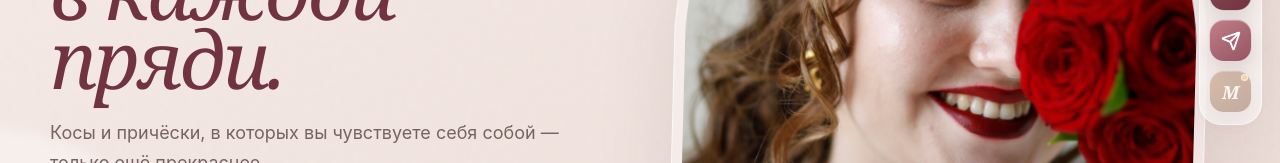
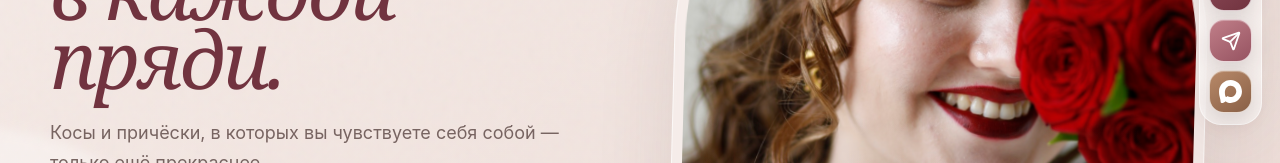
Before and after one commit to mohsinkhan994/masha-braids, a React (Vite) app: page / in a window 1280 px wide. Shown: the part 392-555 px from the top of the page. Built offline with nearby package versions, Linux system fonts and the light colour scheme; no server answers.

Commit message:
updated contact links and logo

```diff
--- a/src/components/MessengerDock.jsx
+++ b/src/components/MessengerDock.jsx
@@ -1,5 +1,18 @@
 import { MessageCircle, Send } from 'lucide-react'
 import { contactLinks } from '../data/contactLinks.js'
+
+function MaxIcon() {
+  return (
+    <svg className="max-mark" viewBox="0 0 100 100" aria-hidden="true">
+      <path
+        fill="currentColor"
+        fillRule="evenodd"
+        clipRule="evenodd"
+        d="M50.76.26C78.29.26 99.89 22.6 99.89 50.15S77.61 99.49 51.02 99.49c-9.43 0-14.01-1.33-21.37-6.54a1.22 1.22 0 0 0-1.63.19c-5.66 6.04-20.17 10.29-20.83 2.04 0-14.39-7.19-23.73-7.19-45.3C0 21.55 23.22.26 50.76.26Zm.77 24.55C38.46 24.13 28.26 33.2 26.01 47.38c-1.86 11.75 1.44 26.07 4.27 26.8 1.2.3 4.08-1.91 6.18-3.88.39-.38.99-.44 1.45-.15 3.27 2 6.97 3.5 11.05 3.71 13.41.7 25.3-9.8 26-23.21.7-13.42-10.02-25.15-23.43-25.84Z"
+      />
+    </svg>
+  )
+}
 
 const messengers = [
   {
@@ -18,7 +31,7 @@ const messengers = [
     name: 'MAX',
     href: contactLinks.max,
     className: 'messenger-max',
-    icon: <span className="max-mark">M</span>,
+    icon: <MaxIcon />,
   },
 ]
 
@@ -38,7 +51,7 @@ export function MessengerDock() {
             key={messenger.name}
           >
             {messenger.icon}
-            <span className="messenger-tooltip">{messenger.name}</span>
+            <span className="messenger-tooltip" role="tooltip">{messenger.name}</span>
           </a>
         ) : (
           <span
@@ -49,7 +62,7 @@ export function MessengerDock() {
           >
             {messenger.icon}
             <span className="pending-dot" />
-            <span className="messenger-tooltip">MAX · скоро</span>
+            <span className="messenger-tooltip" role="tooltip">MAX · скоро</span>
           </span>
         ))}
       </div>
--- a/src/data/contactLinks.js
+++ b/src/data/contactLinks.js
@@ -1,5 +1,5 @@
 export const contactLinks = {
   whatsapp: 'https://wa.me/79033926004?text=%D0%97%D0%B4%D1%80%D0%B0%D0%B2%D1%81%D1%82%D0%B2%D1%83%D0%B9%D1%82%D0%B5%2C%20%D0%9C%D0%B0%D1%88%D0%B0!%20%D0%A5%D0%BE%D1%87%D1%83%20%D1%83%D0%B7%D0%BD%D0%B0%D1%82%D1%8C%20%D0%BE%20%D0%BF%D1%80%D0%B8%D1%87%D1%91%D1%81%D0%BA%D0%B5%20%D0%B8%20%D1%81%D0%B2%D0%BE%D0%B1%D0%BE%D0%B4%D0%BD%D0%BE%D0%BC%20%D0%B2%D1%80%D0%B5%D0%BC%D0%B5%D0%BD%D0%B8.',
   telegram: 'https://t.me/Mapyc18',
-  max: null,
+  max: 'https://max.ru/u/f9LHodD0cOK37530jvTt9HpnUUa-mlU_s2EZp3tCnECxp0QdiSDz8gyhYkg',
 }
--- a/src/styles/index.css
+++ b/src/styles/index.css
@@ -52,9 +52,10 @@ h1 em, h2 em { color: var(--berry); font-weight: 400; }
 .messenger-whatsapp { background: linear-gradient(145deg, #8d4b59, var(--berry)); }
 .messenger-telegram { background: linear-gradient(145deg, #c17f89, #965361); }
 .messenger-max { background: linear-gradient(145deg, #b88968, #896047); }
-.max-mark { font: italic 800 18px/1 Georgia, serif; }
-.messenger-tooltip { position: absolute; top: 50%; right: 53px; width: max-content; padding: 7px 10px; border-radius: 9px; color: white; background: rgba(48,32,33,.9); opacity: 0; transform: translate(6px,-50%); pointer-events: none; transition: opacity .2s, transform .2s; font-size: 10px; font-weight: 700; }
-.messenger-link:hover .messenger-tooltip, .messenger-link:focus-visible .messenger-tooltip { opacity: 1; transform: translate(0,-50%); }
+.max-mark { width: 23px; height: 23px; display: block; }
+.messenger-tooltip { position: absolute; z-index: 2; top: 50%; right: 56px; width: max-content; padding: 8px 12px; border: 1px solid rgba(255,255,255,.6); border-radius: 11px; color: var(--ink); background: rgba(255,248,245,.88); box-shadow: 0 9px 24px rgba(67,38,39,.16); backdrop-filter: blur(12px); -webkit-backdrop-filter: blur(12px); opacity: 0; visibility: hidden; transform: translate(8px,-50%) scale(.96); transform-origin: right center; pointer-events: none; transition: opacity .2s ease, visibility .2s ease, transform .2s ease; font-size: 11px; font-weight: 750; }
+.messenger-tooltip::after { content: ''; position: absolute; top: 50%; right: -5px; width: 9px; height: 9px; border-top: 1px solid rgba(255,255,255,.6); border-right: 1px solid rgba(255,255,255,.6); background: rgba(255,248,245,.88); transform: translateY(-50%) rotate(45deg); }
+.messenger-link:hover .messenger-tooltip, .messenger-link:focus-visible .messenger-tooltip, .messenger-link:focus .messenger-tooltip { opacity: 1; visibility: visible; transform: translate(0,-50%) scale(1); }
 .messenger-pending { opacity: .48; cursor: not-allowed; }.messenger-pending:hover { transform: none; box-shadow: 0 8px 20px rgba(51,34,34,.14); }.pending-dot { position: absolute; top: 3px; right: 3px; width: 7px; height: 7px; border: 1px solid rgba(255,255,255,.8); border-radius: 50%; background: #f1c05c; }
 
 .hero { min-height: 790px; padding-top: 165px; display: grid; grid-template-columns: .93fr 1.07fr; align-items: center; gap: 60px; }
```
